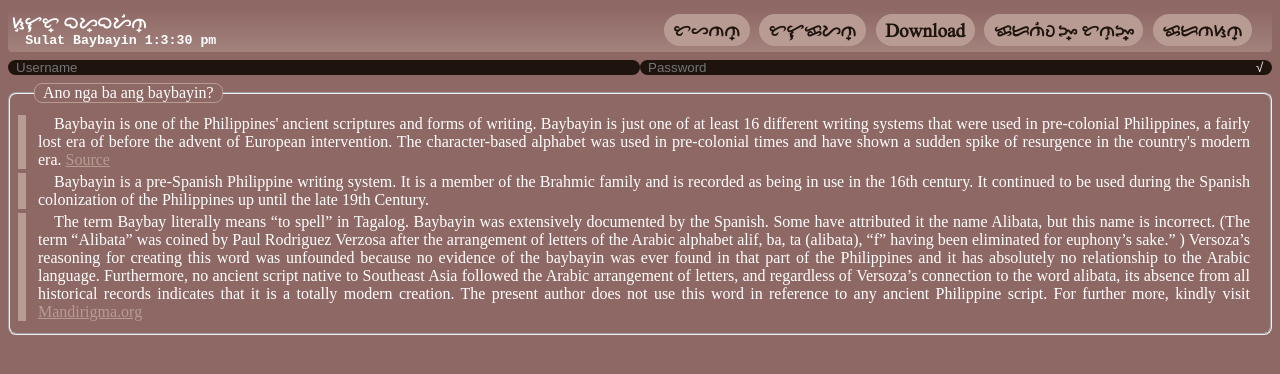
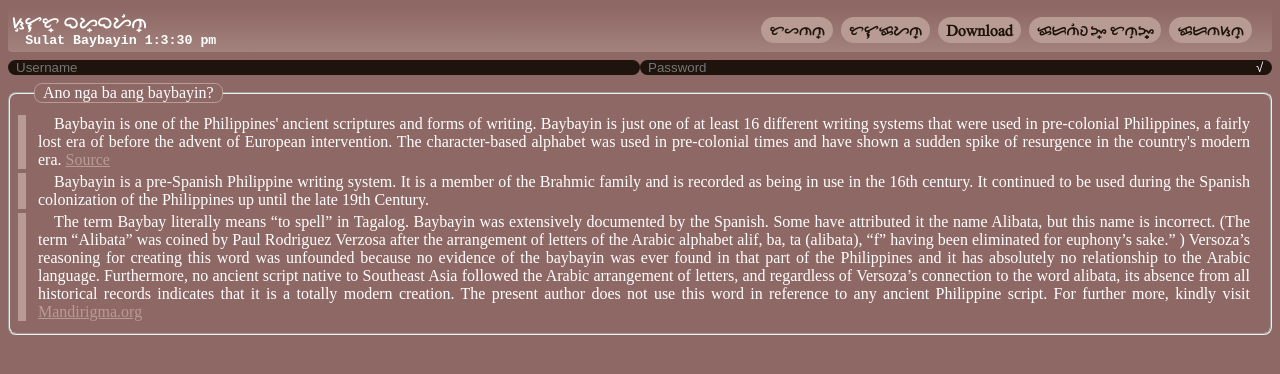
Before and after one commit to RyannKim327/SulatBaybayin-Website, a PHP site: page / in a window 1280 px wide. Shown: the top 374 px of the page. Run offline with PHP 8.4, Linux system fonts and the light colour scheme; some libraries are stand-ins or nearby versions.

Commit message:
9/6/2023 3:03:24 PM

```diff
--- a/mpop/styles.css
+++ b/mpop/styles.css
@@ -138,7 +138,6 @@ header > nav > ul > li{
 	color: var(--silver-metal);
 	padding: .25em .5em;
 	border-radius: 5em;
-	font-size: larger;
 	font-weight: bolder;
 	cursor: pointer;
 	font-family: "baybayin";
```
